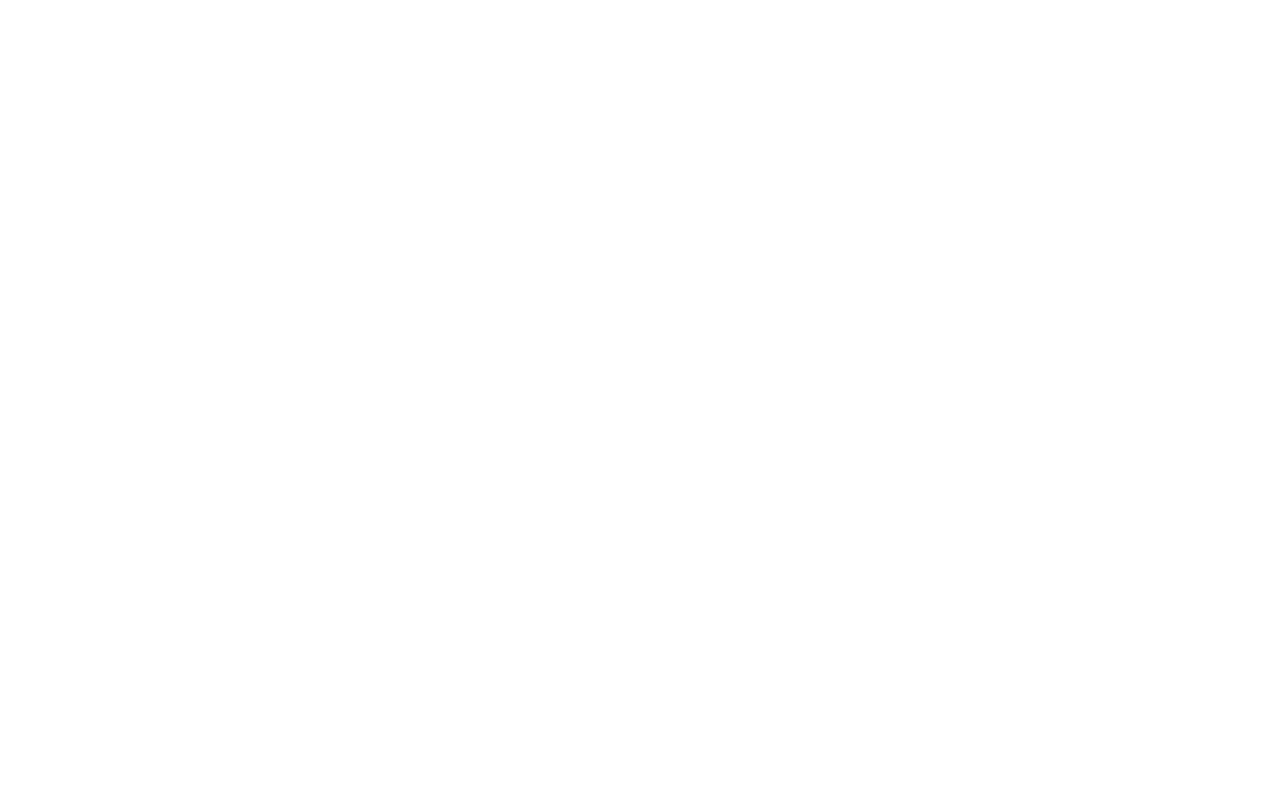
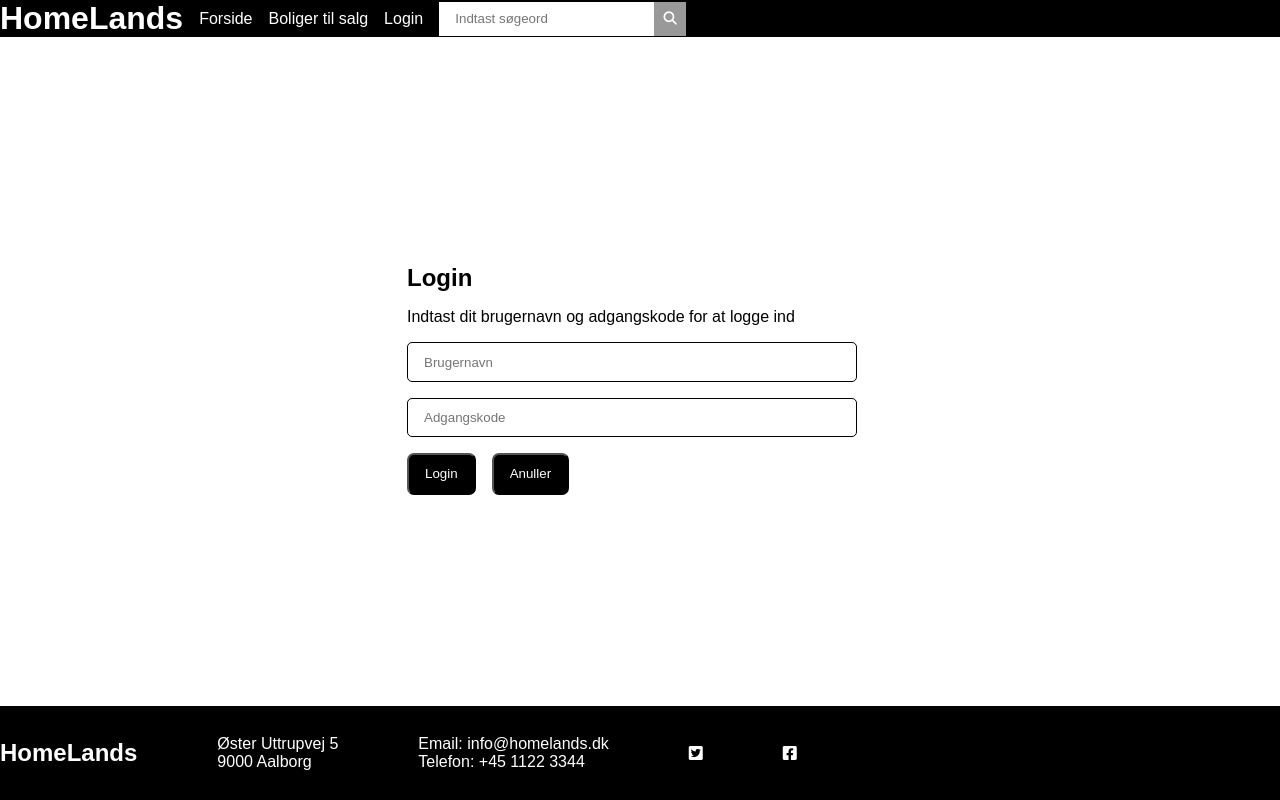
Before and after one commit to LolerSwager/HomeLands, a React (Vite) app in the folder vite-homelands/: page /login in a window 1280 px wide. Before the commit this address had no page. Built offline with nearby package versions, Linux system fonts and the light colour scheme.

Commit message:
login page

```diff
--- a/vite-homelands/src/Components/Footer.jsx
+++ b/vite-homelands/src/Components/Footer.jsx
@@ -12,8 +12,8 @@
                 <p>Email: info@homelands.dk</p>
                 <p>Telefon: +45 1122 3344</p>
             </div>
-            <i>twitter</i>
-            <i>facebook</i>
+            <i class="fa-brands fa-square-twitter"></i>
+            <i class="fa-brands fa-square-facebook"></i>
         </SyledFooter>
     )
 }
--- a/vite-homelands/src/Components/Header.jsx
+++ b/vite-homelands/src/Components/Header.jsx
@@ -14,12 +14,12 @@
                         <Link to="/browse">Boliger til salg</Link>
                     </li>
                     <li>
-                        <Link to="/">Login</Link>
+                        <Link to="/login">Login</Link>
                     </li>
                     <div>
-                        <input type="text" />
+                        <input type="text" placeholder="Indtast søgeord" />
                         <button>
-                            <i>søge</i>
+                            <i class="fa-solid fa-magnifying-glass"></i>
                         </button>
                     </div>
                 </ul>
@@ -35,8 +35,39 @@
     color: #ffffff;
     ul {
         display: flex;
+        align-items: center;
         list-style: none;
         gap: 1rem;
         margin: 0 1rem;
+        li {
+            a {
+                color: #ffffff;
+                text-decoration: none;
+            }
+        }
+        div {
+            display: flex;
+            width: 247px;
+            height: 34px;
+            border-radius: 5px;
+            background-color: red;
+            margin: 0;
+            padding: 0;
+            input {
+                border: none;
+                width: 100%;
+                padding: 1rem;
+            }
+            button {
+                border: none;
+                width: 38px;
+                height: 34px;
+                background-color: #999999;
+                color: #ffffff;
+                &:hover {
+                    background-color: #af7627;
+                }
+            }
+        }
     }
 `
--- /dev/null
+++ b/vite-homelands/src/Pages/Login.jsx
@@ -0,0 +1,43 @@
+import styled from "styled-components"
+import Header from "../Components/Header"
+import Footer from "../Components/Footer"
+
+export default function Browse() {
+    return (
+        <>
+            <Header />
+            <main>
+                <StyledFrom>
+                    <h2>Login</h2>
+                    <p>Indtast dit brugernavn og adgangskode for at logge ind</p>
+                    <input type="text" name="" id="" placeholder="Brugernavn" />
+                    <input type="password" name="" id="" placeholder="Adgangskode" />
+                    <button>Login</button>
+                    <button>Anuller</button>
+                </StyledFrom>
+            </main>
+            <Footer />
+        </>
+    )
+}
+
+const StyledFrom = styled.form`
+    h2 {
+        margin: 1rem 0;
+    }
+    input {
+        padding: 0.7rem 1rem;
+        margin: 1rem 1rem 1rem 0;
+        min-width: 450px;
+        border-radius: 5px;
+        border: 1px solid #000000;
+        display: block;
+    }
+    button {
+        background-color: #000000;
+        color: #ffffff;
+        padding: 0.7rem 1rem;
+        border-radius: 7px;
+        margin: 0 1rem 0 0;
+    }
+`
--- a/vite-homelands/src/Router/AppRouter.jsx
+++ b/vite-homelands/src/Router/AppRouter.jsx
@@ -1,13 +1,15 @@
 import { Routes, Route } from "react-router-dom"
 import Home from "../Pages/Home"
 import Browse from "../Pages/Browse"
+import Login from "../Pages/Login"
 
 export default function AppRouter() {
     return (
         <Routes>
             <Route path="/" element={<Home />} />
             <Route path="/home" element={<Home />} />
-            <Route path="/Browse" element={<Browse />} />
+            <Route path="/browse" element={<Browse />} />
+            <Route path="/login" element={<Login />} />
         </Routes>
     )
 }
--- a/vite-homelands/src/index.css
+++ b/vite-homelands/src/index.css
@@ -1,7 +1,10 @@
+@import url("https://cdnjs.cloudflare.com/ajax/libs/font-awesome/6.1.1/css/all.min.css");
+
 * {
     margin: 0;
     padding: 0;
     box-sizing: border-box;
+    font-family: Arial;
 }
 
 html,
@@ -10,7 +13,7 @@
     height: 100%;
 }
 
-#root{
+#root {
     width: 100%;
     min-height: 100%;
     display: grid;
@@ -19,6 +22,6 @@
     margin: auto;
 }
 
-main{
+main {
     margin: auto;
 }
```
